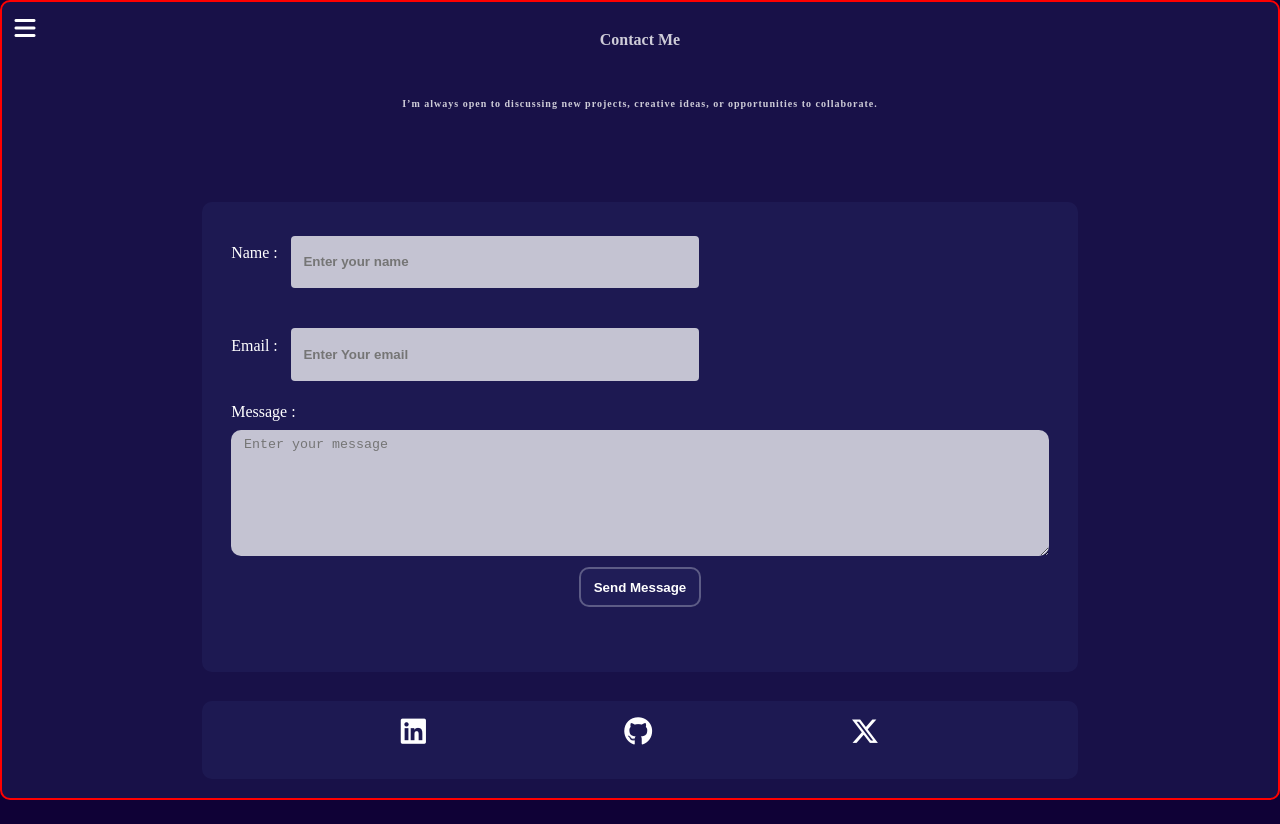
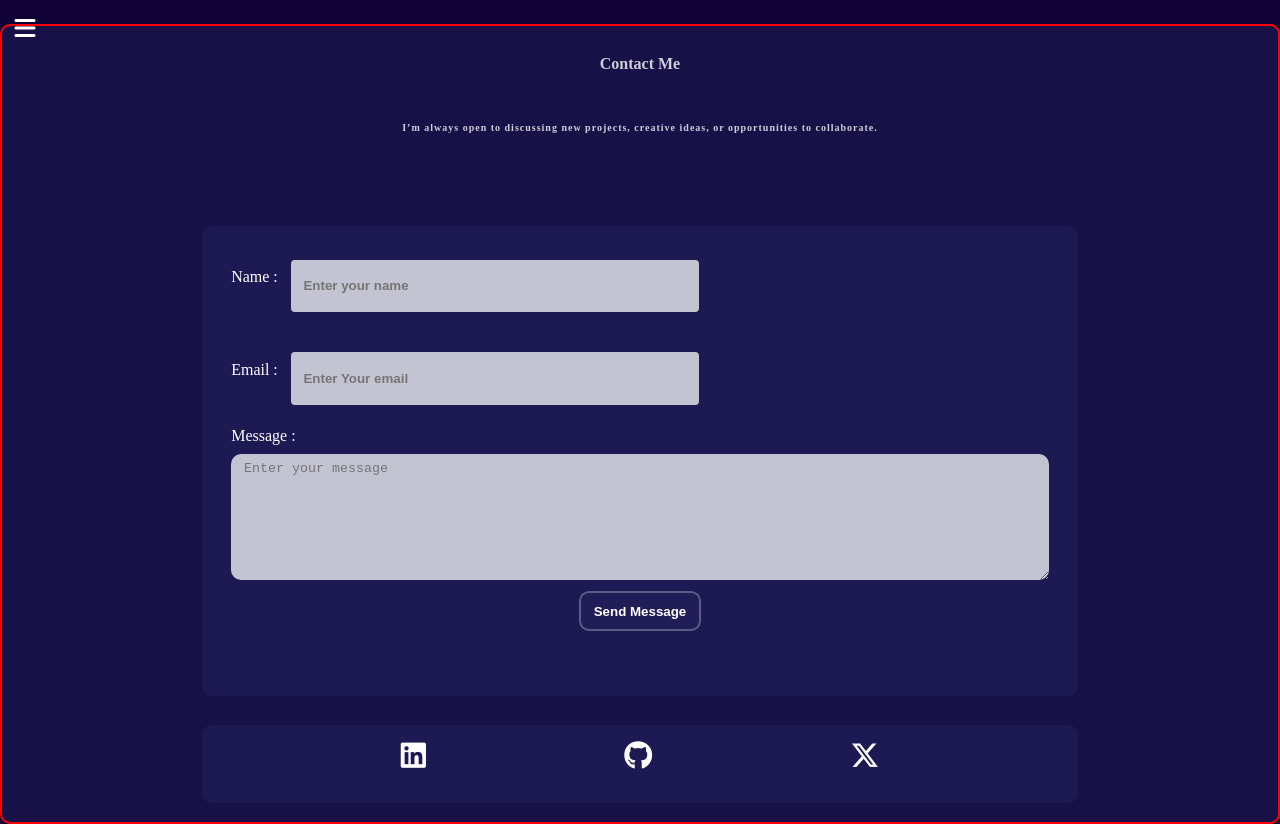
Before and after one commit to Ahsanulhaq01/personal-portfolio, a React (Vite) app: page /#/contact in a window 1280 px wide. Before the commit the page ends 800 px from the top, so only its background shows below. Built offline with nearby package versions, Linux system fonts and the light colour scheme.

Commit message:
fix: resolve merge conflicts in contact.css

```diff
--- a/src/pages/contact/contact.css
+++ b/src/pages/contact/contact.css
@@ -8,22 +8,13 @@
   flex-direction: column;
   gap: 1rem;
   padding: 0.4rem 0.8rem;
-<<<<<<< HEAD
   margin-top: 3rem;
   align-items: center;
   justify-content: space-evenly;
-<<<<<<< HEAD
-=======
-=======
->>>>>>> 6ffa8cd9bf392b4a4f717e014ba759914f7d7ac0
   /* margin-top: 3rem; */
   align-items: center;
   justify-content: space-evenly;
   border: 2px solid red;
-<<<<<<< HEAD
-=======
->>>>>>> b0e947f924e16ff4977ebeb77a51bf6766458553
->>>>>>> 6ffa8cd9bf392b4a4f717e014ba759914f7d7ac0
 }
 .contact-container .contact-me-para {
   /* border: 2px solid red; */
```
